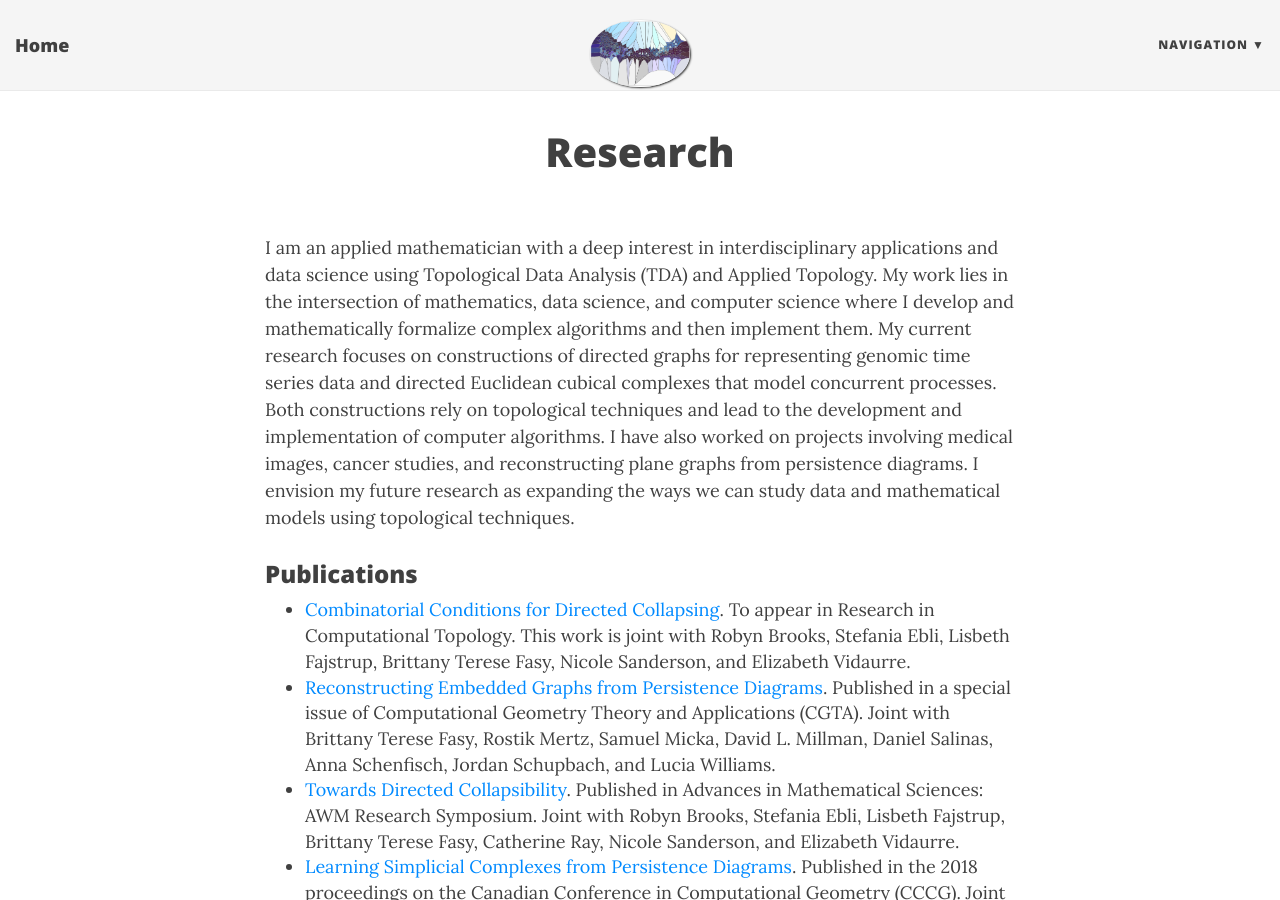
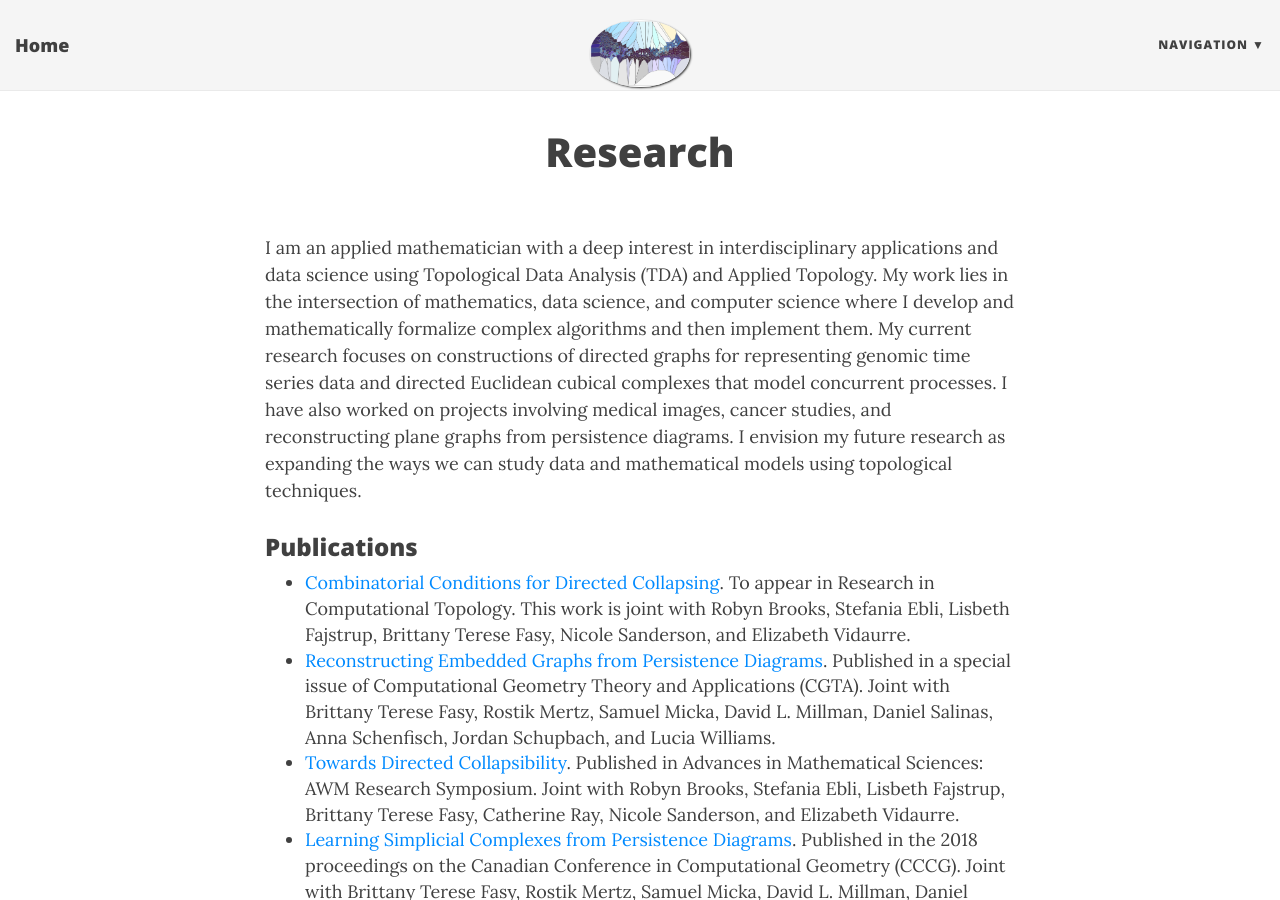
Before and after one commit to robinbelton/robinbelton.github.io, a Jekyll site: the page built from research.html, in a window 1280 px wide and 900 px high. Built offline with Jekyll 4.4.1, drawn with Linux system fonts in a browser that asks for light colours; nearby versions of some CDN libraries.

Commit message:
Edit research paragraph

```diff
--- a/research.html
+++ b/research.html
@@ -6,7 +6,7 @@
 ---
 
 
-<p>I am an applied mathematician with a deep interest in interdisciplinary applications and data science using Topological Data Analysis (TDA) and Applied Topology. My work lies in the intersection of mathematics, data science, and computer science where I develop and mathematically formalize complex algorithms and then implement them. My current research focuses on constructions of directed graphs for representing genomic time series data and directed Euclidean cubical complexes that model concurrent processes. Both constructions rely on topological techniques and lead to the development and implementation of computer algorithms. I have also worked on projects involving medical images, cancer studies, and reconstructing plane graphs from persistence diagrams. I envision my future research as expanding the ways we can study data and mathematical models using topological techniques.</p>
+<p>I am an applied mathematician with a deep interest in interdisciplinary applications and data science using Topological Data Analysis (TDA) and Applied Topology. My work lies in the intersection of mathematics, data science, and computer science where I develop and mathematically formalize complex algorithms and then implement them. My current research focuses on constructions of directed graphs for representing genomic time series data and directed Euclidean cubical complexes that model concurrent processes. I have also worked on projects involving medical images, cancer studies, and reconstructing plane graphs from persistence diagrams. I envision my future research as expanding the ways we can study data and mathematical models using topological techniques.</p>
 
 <h3>Publications</h3>
 
```
